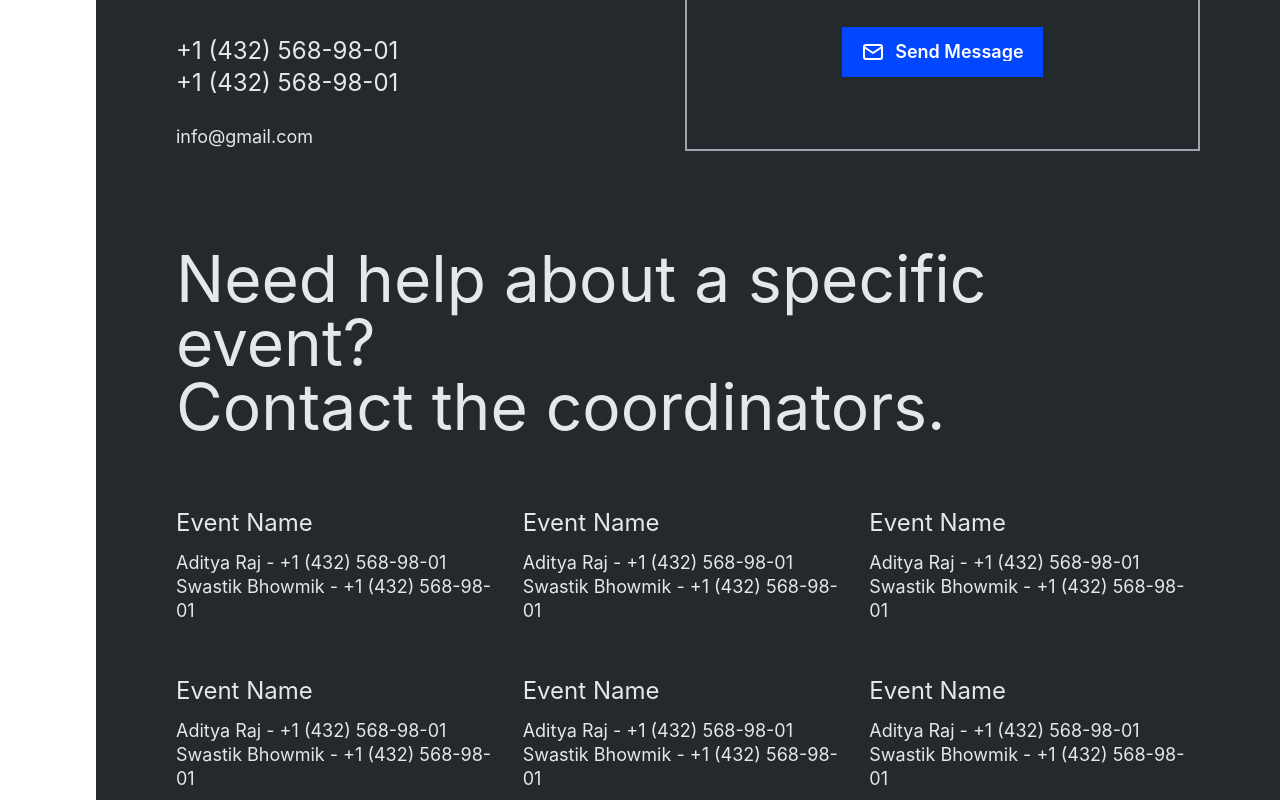
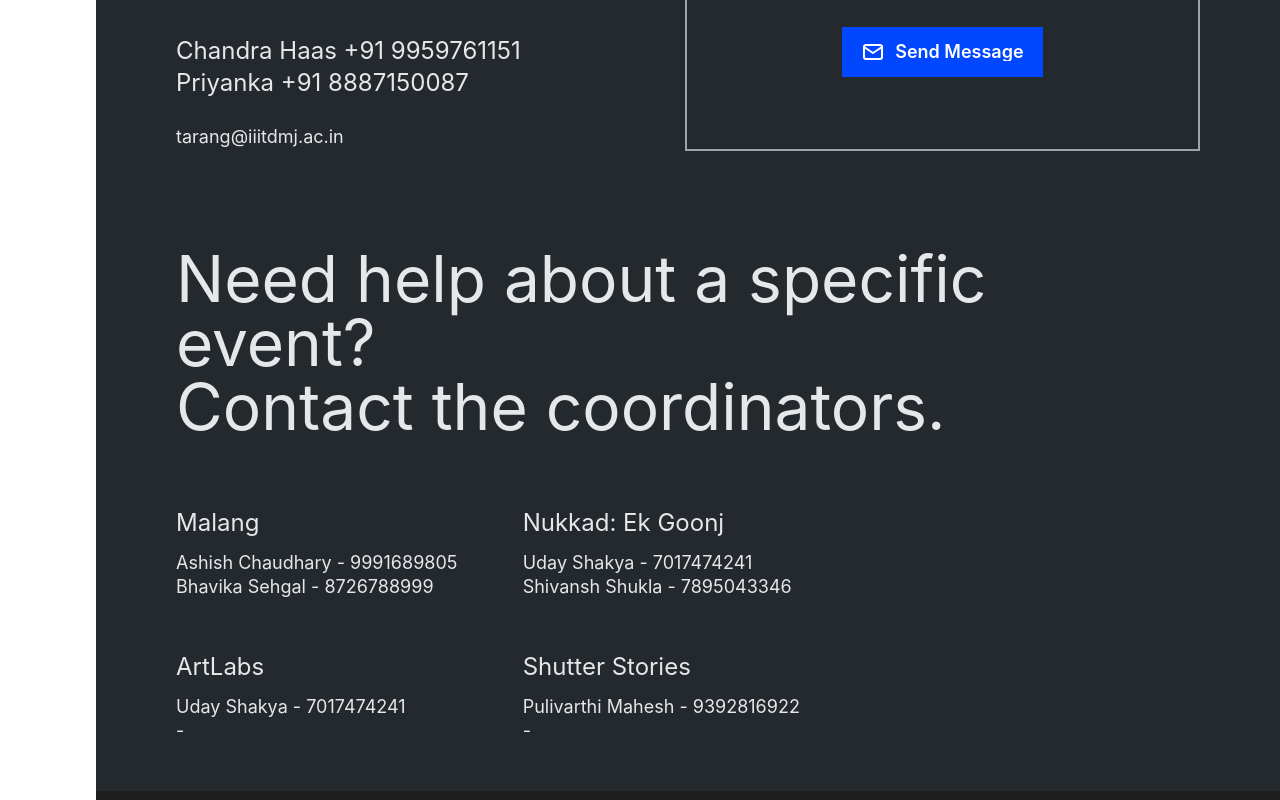
Before and after one commit to tarangIIITDMJ/tarang-web, a Next.js app: page /contact-us in a window 1280 px wide. Shown: the part 1020-1820 px from the top of the page. Built offline with nearby package versions, Linux system fonts and the light colour scheme; no server answers; a web font is replaced by a local one.

Commit message:
refactor: contact data added

```diff
--- a/app/components/ContactPageSections/ContactDetails.jsx
+++ b/app/components/ContactPageSections/ContactDetails.jsx
@@ -6,11 +6,28 @@ import cssStyles from "@/app/styles/contact.module.css";
 
 const eventsData = [
   {
-    eventName: "Event Name",
-    person1Name: "Aditya Raj",
-    person1Number: "+1 (432) 568-98-01",
-    person2Name: "Swastik Bhowmik",
-    person2Number: "+1 (432) 568-98-01",
+    eventName: "Malang",
+    person1Name: "Ashish Chaudhary",
+    person1Number: "9991689805",
+    person2Name: "Bhavika Sehgal",
+    person2Number: "8726788999",
+  },
+  {
+    eventName: "Nukkad: Ek Goonj",
+    person1Name: "Uday Shakya",
+    person1Number: "7017474241",
+    person2Name: "Shivansh Shukla",
+    person2Number: "7895043346",
+  },
+  {
+    eventName: "ArtLabs",
+    person1Name: "Uday Shakya",
+    person1Number: "7017474241",
+  },
+  {
+    eventName: "Shutter Stories",
+    person1Name: "Pulivarthi Mahesh",
+    person1Number: "9392816922",
   },
   // Add more event data here
 ];
@@ -59,48 +76,16 @@ const ContactDetails = () => {
       </Text>
 
       <Grid pt={isMobileView ? "2rem" : "4.5rem"}>
-        {eventsData.map((event, index) => (
+        {eventsData.slice(0, 2).map((event, index) => (
           <Grid.Col key={index} span={{ base: 12, md: 6, lg: 4 }}>
-            <EventContact makeMobile={isMobileView} {...event} />
-          </Grid.Col>
-        ))}
-        {eventsData.map((event, index) => (
-          <Grid.Col
-            key={index + eventsData.length}
-            span={{ base: 12, md: 6, lg: 4 }}
-          >
-            <EventContact makeMobile={isMobileView} {...event} />
-          </Grid.Col>
-        ))}
-        {eventsData.map((event, index) => (
-          <Grid.Col
-            key={index + 2 * eventsData.length}
-            span={{ base: 12, md: 6, lg: 4 }}
-          >
             <EventContact makeMobile={isMobileView} {...event} />
           </Grid.Col>
         ))}
       </Grid>
 
       <Grid pt={isMobileView ? "1rem" : "3.5rem"}>
-        {eventsData.map((event, index) => (
+        {eventsData.slice(2, 4).map((event, index) => (
           <Grid.Col key={index} span={{ base: 12, md: 6, lg: 4 }}>
-            <EventContact makeMobile={isMobileView} {...event} />
-          </Grid.Col>
-        ))}
-        {eventsData.map((event, index) => (
-          <Grid.Col
-            key={index + eventsData.length}
-            span={{ base: 12, md: 6, lg: 4 }}
-          >
-            <EventContact makeMobile={isMobileView} {...event} />
-          </Grid.Col>
-        ))}
-        {eventsData.map((event, index) => (
-          <Grid.Col
-            key={index + 2 * eventsData.length}
-            span={{ base: 12, md: 6, lg: 4 }}
-          >
             <EventContact makeMobile={isMobileView} {...event} />
           </Grid.Col>
         ))}
--- a/app/components/ContactPageSections/ContactFormSection.jsx
+++ b/app/components/ContactPageSections/ContactFormSection.jsx
@@ -69,18 +69,18 @@ const ContactFormSection = () => {
                 fz={isMobileView ? "1rem" : "1.5rem"}
                 lh={isMobileView ? "1.2rem" : "2rem"}
               >
-                +1 (432) 568-98-01
+                Chandra Haas +91 9959761151
               </Text>
               <Text
                 c="#E5E7EA"
                 fz={isMobileView ? "1rem" : "1.5rem"}
                 lh={isMobileView ? "1.2rem" : "2rem"}
               >
-                +1 (432) 568-98-01
+                Priyanka +91 8887150087
               </Text>
             </Box>
             <Text c="#E5E7EA" fz={isMobileView ? "0.75rem" : "1.125rem"}>
-              info@gmail.com
+              tarang@iiitdmj.ac.in
             </Text>
           </Stack>
         </Stack>
```
